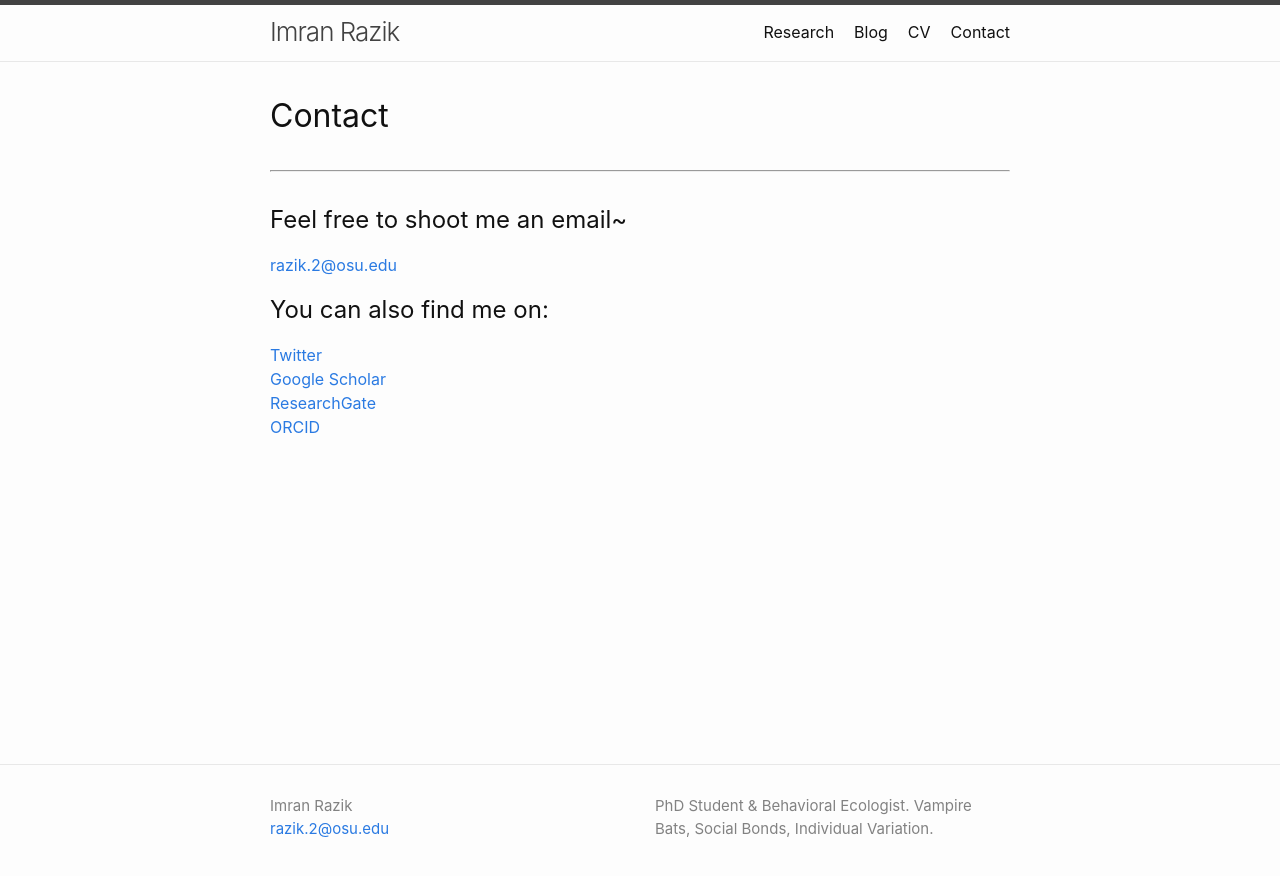
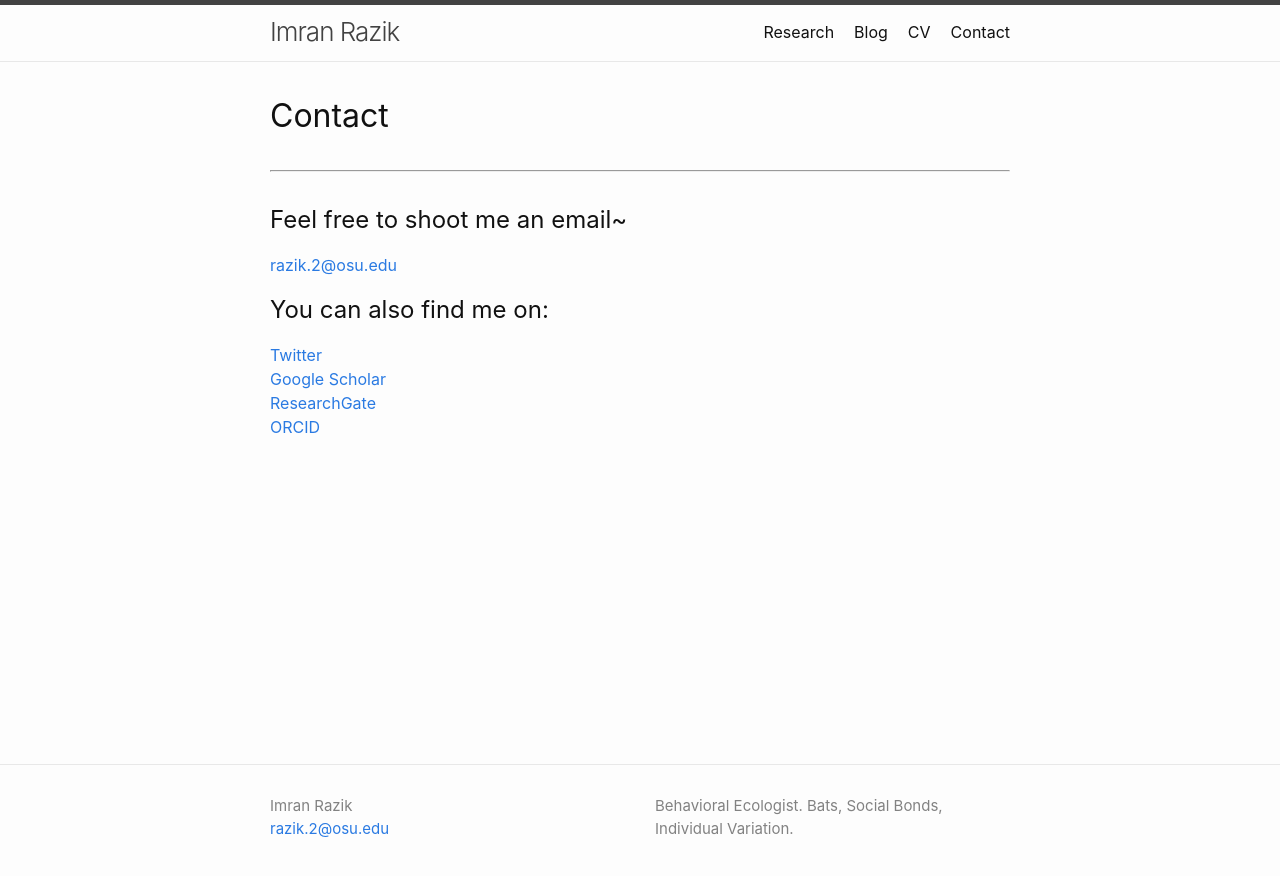
Before and after one commit to imranrazik/imranrazik.github.io, a Jekyll site: the page built from Contact.md, in a window 1280 px wide. Shown: the top 876 px of the page. Built offline with Jekyll 4.4.1, drawn with Linux system fonts in a browser that asks for light colours; our own code applies the rules of GitHub Pages for plain Markdown files.

Commit message:
Update _config.yml

```diff
--- a/_config.yml
+++ b/_config.yml
@@ -3,7 +3,7 @@ author:
   name: Imran Razik
   email: razik.2@osu.edu
 description: > # this means to ignore newlines until "show_excerpts:"
-  PhD Student & Behavioral Ecologist. Vampire Bats, Social Bonds, Individual Variation.
+  Behavioral Ecologist. Bats, Social Bonds, Individual Variation.
 
 show_excerpts: false # set to true to show excerpts on the homepage
 
```
